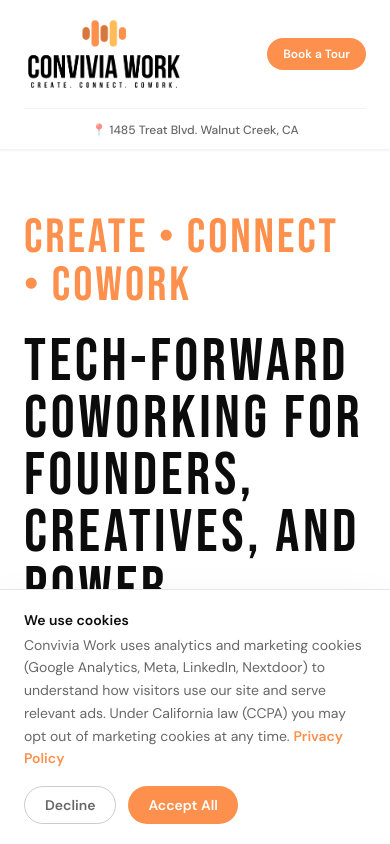
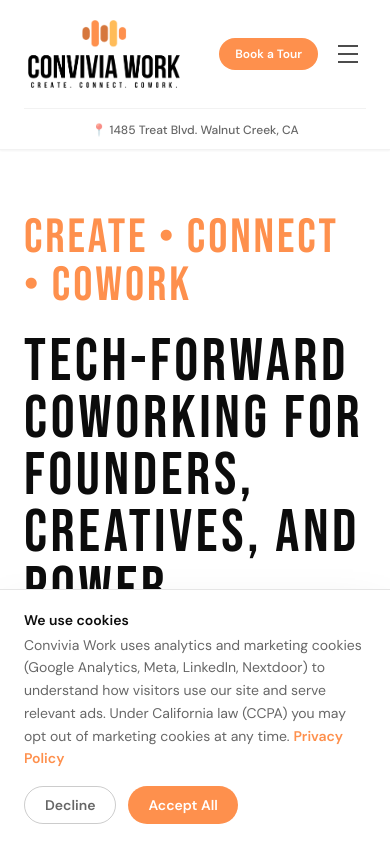
Before and after one commit to willettsean/convivia, a Next.js app: page / in a window 390 px wide. Shown: the top 844 px of the page. Built offline with nearby package versions, Linux system fonts and the light colour scheme.

Commit message:
Add hamburger menu for mobile nav with all links

```diff
--- a/components/Nav.tsx
+++ b/components/Nav.tsx
@@ -1,3 +1,6 @@
+'use client'
+
+import { useState } from 'react'
 import Link from 'next/link'
 import Image from 'next/image'
 
@@ -11,13 +14,15 @@
 ]
 
 export default function Nav() {
+  const [open, setOpen] = useState(false)
+
   return (
     <header className="sticky top-0 z-50 bg-white/90 backdrop-blur-md border-b border-black/5 shadow-sm">
       <div className="mx-auto max-w-6xl px-6">
-        {/* Main row: logo + nav */}
+        {/* Main row */}
         <div className="flex items-center justify-between py-4">
           {/* Logo */}
-          <Link href="/" className="flex items-center flex-shrink-0">
+          <Link href="/" className="flex items-center flex-shrink-0" onClick={() => setOpen(false)}>
             <Image
               src="/assets/LOGOS/PNG/logo-color.png"
               alt="Convivia Work"
@@ -33,7 +38,7 @@
             <span className="text-sm font-medium text-black/70">1485 Treat Blvd. Walnut Creek, CA</span>
           </div>
 
-          {/* Nav links */}
+          {/* Desktop nav */}
           <nav className="hidden items-center gap-6 text-sm font-medium text-black/60 lg:flex">
             {links.map((link) => (
               <Link key={link.href} href={link.href} className="hover:text-black transition-colors">
@@ -41,28 +46,59 @@
               </Link>
             ))}
             <Link
-              href="https://conviviawork.coworksapp.com/tour-request/716" target="_blank" rel="noopener noreferrer"
+              href="https://conviviawork.coworksapp.com/tour-request/716"
+              target="_blank" rel="noopener noreferrer"
               className="rounded-full bg-[#fe904d] px-5 py-2 text-sm font-semibold text-white transition hover:bg-[#d6773d]"
             >
               Book a Tour
             </Link>
           </nav>
 
-          {/* Mobile CTA */}
-          <Link
-            href="https://conviviawork.coworksapp.com/tour-request/716" target="_blank" rel="noopener noreferrer"
-            className="lg:hidden rounded-full bg-[#fe904d] px-4 py-2 text-xs font-semibold text-white"
-          >
-            Book a Tour
-          </Link>
+          {/* Mobile: hamburger + Book a Tour */}
+          <div className="flex items-center gap-3 lg:hidden">
+            <Link
+              href="https://conviviawork.coworksapp.com/tour-request/716"
+              target="_blank" rel="noopener noreferrer"
+              className="rounded-full bg-[#fe904d] px-4 py-2 text-xs font-semibold text-white"
+            >
+              Book a Tour
+            </Link>
+            <button
+              onClick={() => setOpen(!open)}
+              aria-label={open ? 'Close menu' : 'Open menu'}
+              className="flex flex-col justify-center items-center w-9 h-9 gap-1.5 rounded-lg hover:bg-black/5 transition"
+            >
+              <span className={`block h-0.5 w-5 bg-black/70 transition-transform duration-200 ${open ? 'translate-y-2 rotate-45' : ''}`} />
+              <span className={`block h-0.5 w-5 bg-black/70 transition-opacity duration-200 ${open ? 'opacity-0' : ''}`} />
+              <span className={`block h-0.5 w-5 bg-black/70 transition-transform duration-200 ${open ? '-translate-y-2 -rotate-45' : ''}`} />
+            </button>
+          </div>
         </div>
 
-        {/* Address — mobile/tablet strip, below logo row */}
+        {/* Address strip — mobile */}
         <div className="lg:hidden border-t border-black/5 py-2 text-center">
           <span className="text-xs font-medium text-black/60">
             📍 1485 Treat Blvd. Walnut Creek, CA
           </span>
         </div>
+
+        {/* Mobile dropdown menu */}
+        {open && (
+          <div className="lg:hidden border-t border-black/5 pb-4">
+            <nav className="flex flex-col gap-1 pt-2">
+              {links.map((link) => (
+                <Link
+                  key={link.href}
+                  href={link.href}
+                  onClick={() => setOpen(false)}
+                  className="px-2 py-3 text-sm font-medium text-black/70 hover:text-black hover:bg-black/5 rounded-xl transition-colors"
+                >
+                  {link.label}
+                </Link>
+              ))}
+            </nav>
+          </div>
+        )}
       </div>
     </header>
   )
```
